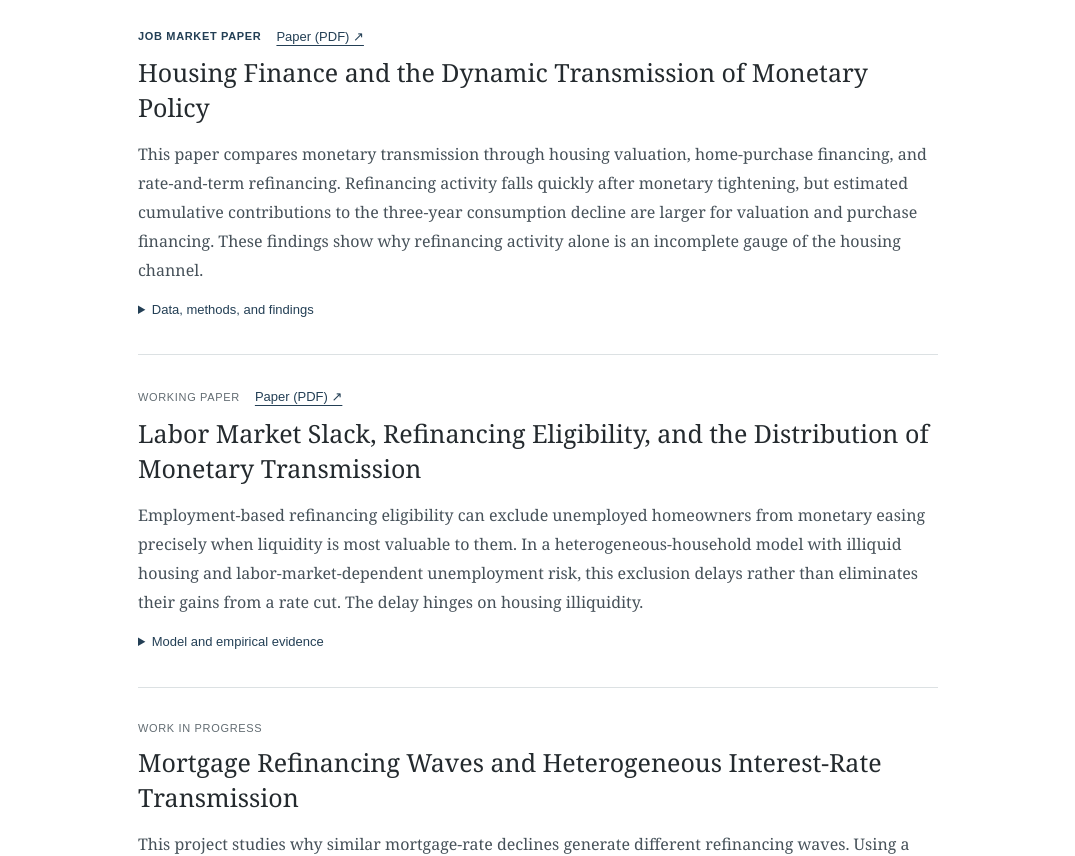
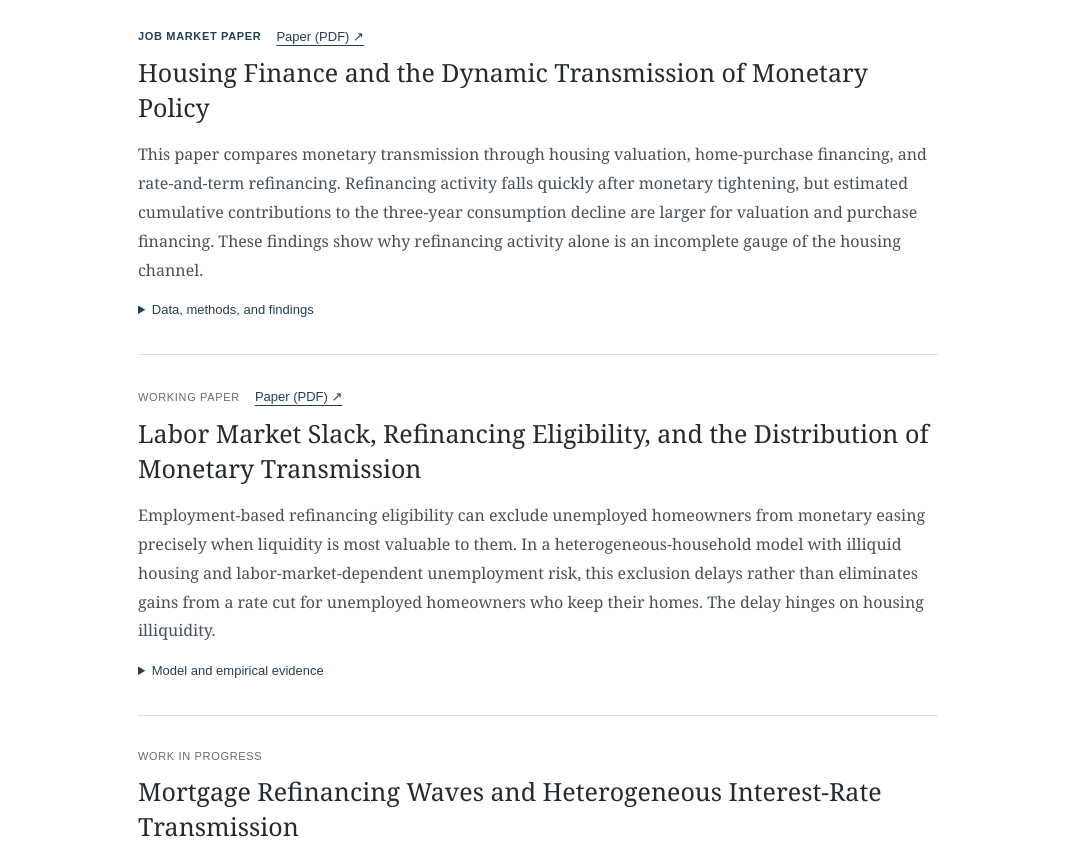
Before and after one commit to hanzhang-econ/hanzhang-econ.github.io, a plain HTML site: page research.html in a window 1280 px wide. Shown: the part 233-1089 px from the top of the page, without its empty margins (102-1177 px from the left). Drawn offline with Linux system fonts and the light colour scheme.

Commit message:
Clarify calibration targets and refinancing evidence

```diff
--- a/research.html
+++ b/research.html
@@ -12,8 +12,8 @@
 <details><summary>Data, methods, and findings</summary><div class="research-detail"><p>I combine mortgage originations by loan purpose with U.S. macroeconomic data for 1998–2023 in an eight-variable Bayesian structural VAR with stochastic volatility. A first-entry path decomposition compares the three margins on a common consumption scale.</p><p>In the baseline model, posterior medians indicate larger cumulative contributions from valuation- and purchase-entry paths than from refinancing-entry paths. I assess posterior uncertainty and sensitivity to identifying restrictions, distinguishing the speed of mortgage-market adjustment from its cumulative contribution to spending.</p></div></details></article>
 <article class="paper"><div class="paper-meta"><span>Working paper</span><a href="papers/labor-market-slack.pdf" data-umami-event="Working paper PDF click">Paper (PDF) ↗</a></div>
 <h2 style="border:0;padding:0;margin:8px 0 15px">Labor Market Slack, Refinancing Eligibility, and the Distribution of Monetary Transmission</h2>
-<p>Employment-based refinancing eligibility can exclude unemployed homeowners from monetary easing precisely when liquidity is most valuable to them. In a heterogeneous-household model with illiquid housing and labor-market-dependent unemployment risk, this exclusion delays rather than eliminates their gains from a rate cut. The delay hinges on housing illiquidity.</p>
-<details><summary>Model and empirical evidence</summary><div class="research-detail"><p>The model combines long-term mortgages, illiquid housing, and a frictional labor market, calibrated to CPS labor flows, Freddie Mac mortgage rates, and SCF liquid assets. In model simulations, employment verification delays refinancing by one to two quarters for unemployed homeowners.</p><p>I examine the mechanism using SCF, PSID, and HMDA data. Families with unemployment spells were about half as likely to refinance in 2009. Across 386 metropolitan areas, the refinancing shortfall in high-unemployment areas was concentrated in applications rather than denials. This evidence is consistent with the eligibility mechanism.</p></div></details></article>
+<p>Employment-based refinancing eligibility can exclude unemployed homeowners from monetary easing precisely when liquidity is most valuable to them. In a heterogeneous-household model with illiquid housing and labor-market-dependent unemployment risk, this exclusion delays rather than eliminates gains from a rate cut for unemployed homeowners who keep their homes. The delay hinges on housing illiquidity.</p>
+<details><summary>Model and empirical evidence</summary><div class="research-detail"><p>The model combines long-term mortgages, illiquid housing, and a frictional labor market, calibrated to CPS labor flows, Freddie Mac rate dynamics, homeownership, and first-time homebuying rates. Liquid-asset holdings provide an untargeted check against SCF data. In model simulations, employment verification delays refinancing by one to two quarters for unemployed homeowners.</p><p>I examine the eligibility mechanism using SCF and PSID data. Families with unemployment spells were about half as likely to refinance in 2009. This household-level evidence is consistent with the eligibility mechanism.</p><p>Separately, HMDA data across 386 metropolitan areas show that the refinancing shortfall in high-unemployment areas was concentrated in applications rather than denials and mostly followed house prices. This regional evidence points to collateral constraints; I do not attribute it to employment-based eligibility.</p></div></details></article>
 <article class="paper"><div class="paper-meta"><span>Work in progress</span></div>
 <h2 style="border:0;padding:0;margin:8px 0 15px">Mortgage Refinancing Waves and Heterogeneous Interest-Rate Transmission</h2>
 <p>This project studies why similar mortgage-rate declines generate different refinancing waves. Using a Freddie Mac panel covering 72.8 million loan-months, I distinguish loan-pool composition, refinancing incentives, and borrower responses, and examine whether a common conditional response function can explain activity across episodes.</p>
```
